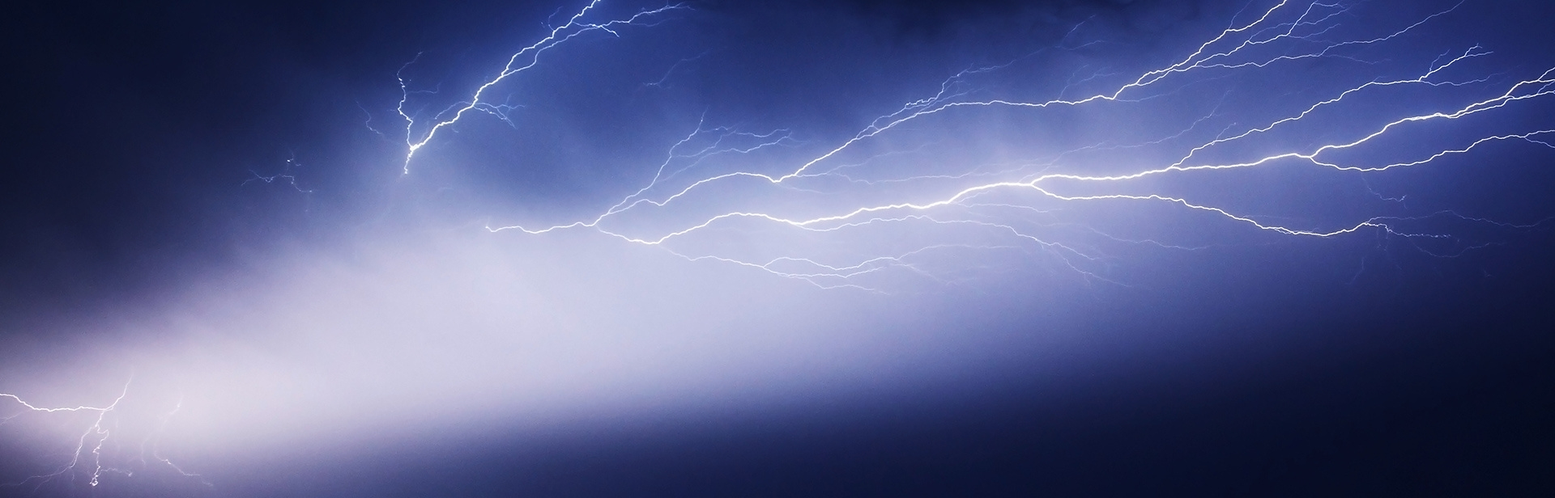
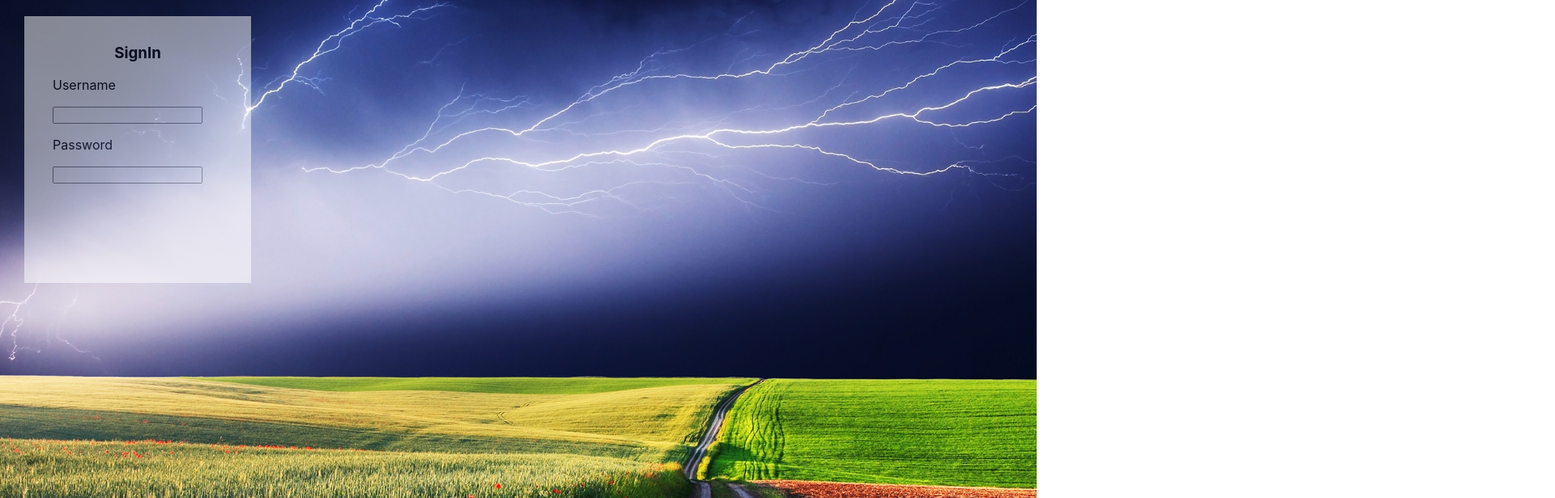
Before and after one commit to evadziwisdom/Weather-App, a React (Create React App) app: page / in a window 1280 px wide. Shown: the top 616 px of the page at 81% size, 1920 px wide, since content can reach past the window. Built offline with nearby package versions, Linux system fonts and the light colour scheme.

Commit message:
evadziwisdom

```diff
--- a/src/App.css
+++ b/src/App.css
@@ -1,11 +1,30 @@
-img.bg {
-  min-height: 100%;
-  min-width: 100%;
-  height: 100%;
-  width: 100%;
+body {background-image:url(weatherBackground.jpg);
+  margin:auto;
+  height:500px;
   background-attachment:fixed;
   background-position:center;
   background-repeat:no-repeat;
   background-size:cover;
 
 }
+
+.Loginpage {
+  height: 300px;
+  width: 250px;
+  background-color: white;
+  color: black;
+  opacity: 0.5;
+  margin-top: 20px;
+  margin-left: 30px;
+  margin-right: 10px;
+  padding: 15px
+
+}
+
+.SigninHeader {
+  text-align: center;
+}
+
+form {
+  padding-left: 20px;
+}
--- a/src/App.js
+++ b/src/App.js
@@ -1,13 +1,13 @@
 import React from 'react';
+import './App.css';
 import LoginComponent from './LoginComponent';
 
 function App() {
   return (
-    <div>
-      <img src="weatherBackground.jpg" className="Bg"/>
+    <body>
       <LoginComponent />
 
-    </div>
+    </body>
 
   );
 }
--- a/src/LoginComponent.js
+++ b/src/LoginComponent.js
@@ -1,10 +1,11 @@
-import React from 'react'
-import './App.css'
+import React from 'react';
+import './App.css';
 
 function LoginComponent () {
     return (
-        <div>
-            <h4>SignIn</h4>
+        <div className="Loginpage">
+
+            <h3 className="SigninHeader">SignIn</h3>
             <form>
                 <p>Username</p>
                 <input type="text/email" />
```
Also changed, not shown: src/BackgroundComponent.js (added, +10 -0 lines).
